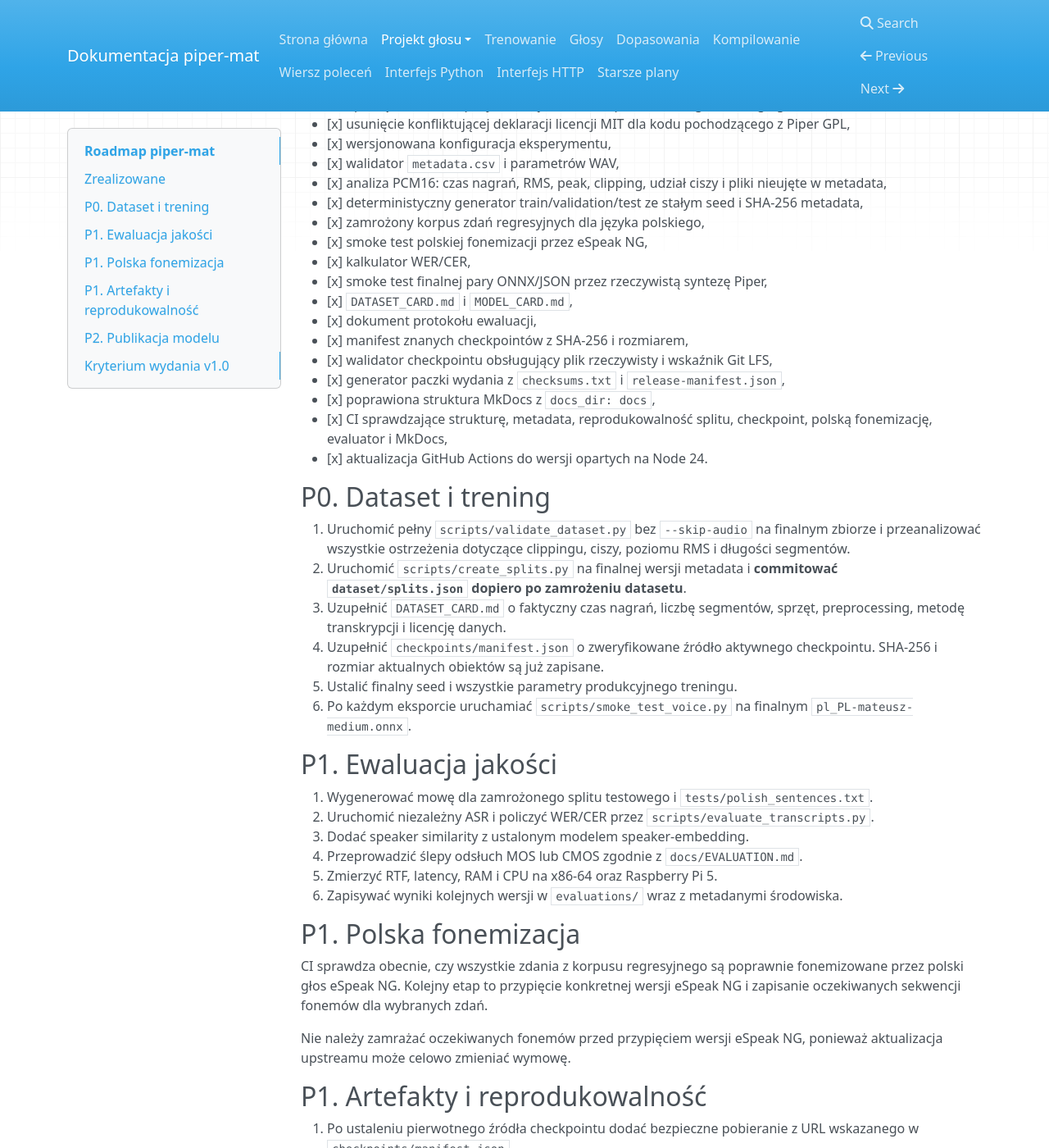
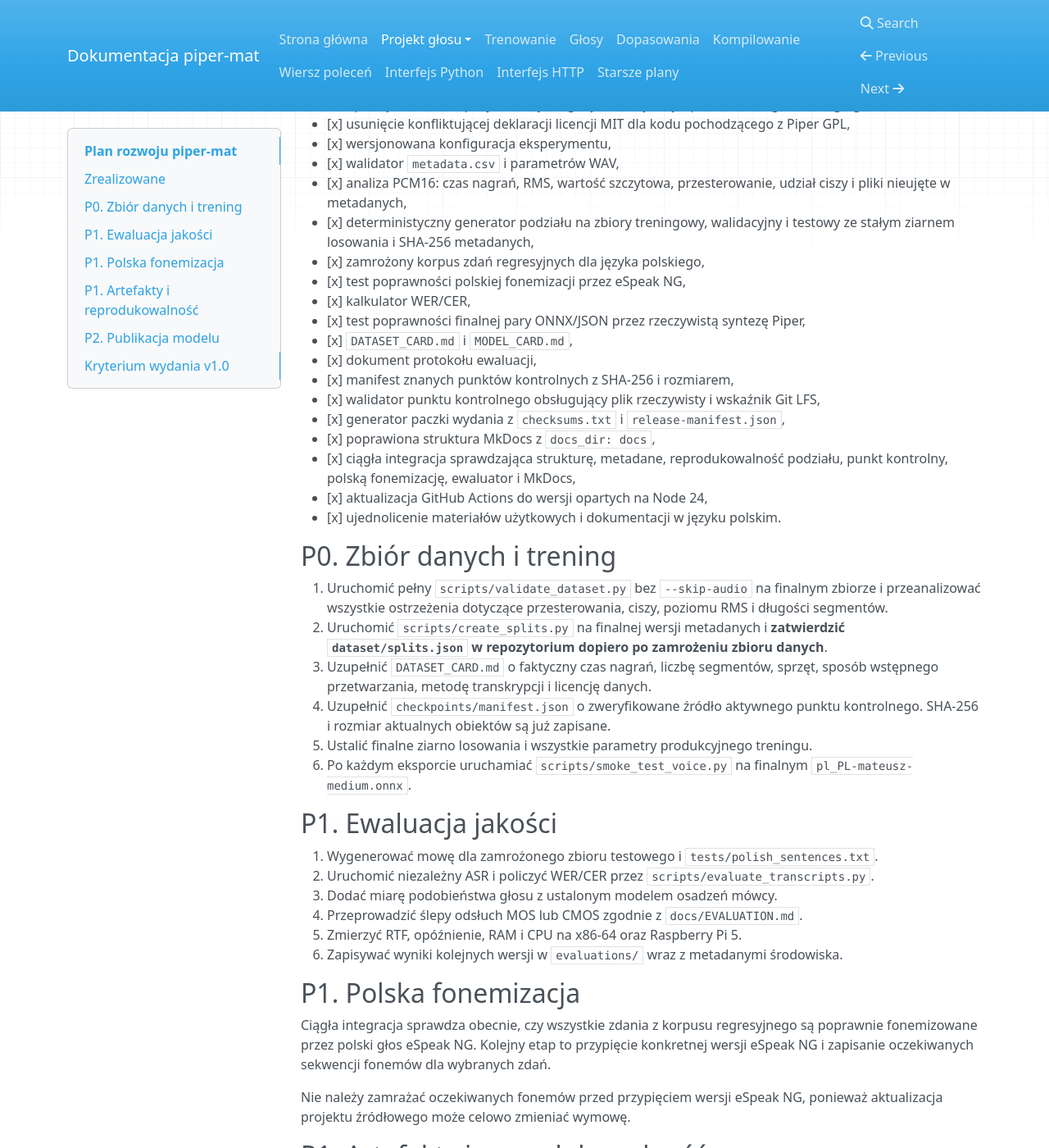
Before and after one commit to MatPomGit/piper-mat, an MkDocs documentation site: the page built from docs/ROADMAP.md, in a window 1280 px wide and 1400 px high, scrolled down 234 px. Shown: the whole window at 82% size. Built offline with MkDocs 1.6.1, drawn with Linux system fonts in a browser that asks for light colours; nearby versions of some CDN libraries; some of the changed text lies outside the part shown.

Commit message:
Spolszcz plan rozwoju projektu

```diff
--- a/docs/ROADMAP.md
+++ b/docs/ROADMAP.md
@@ -1,77 +1,78 @@
-# Roadmap piper-mat
+# Plan rozwoju piper-mat
 
 Repozytorium ma już podstawową strukturę powtarzalnego projektu głosu `pl_PL-mateusz-medium`. Poniżej rozdzielono elementy wdrożone od prac wymagających rzeczywistych danych pomiarowych lub finalnego modelu.
 
 ## Zrealizowane
 
-- [x] uporządkowanie repozytorium jako forka Piper do treningu własnego głosu,
+- [x] uporządkowanie repozytorium jako gałęzi rozwojowej Piper do treningu własnego głosu,
 - [x] usunięcie konfliktującej deklaracji licencji MIT dla kodu pochodzącego z Piper GPL,
 - [x] wersjonowana konfiguracja eksperymentu,
 - [x] walidator `metadata.csv` i parametrów WAV,
-- [x] analiza PCM16: czas nagrań, RMS, peak, clipping, udział ciszy i pliki nieujęte w metadata,
-- [x] deterministyczny generator train/validation/test ze stałym seed i SHA-256 metadata,
+- [x] analiza PCM16: czas nagrań, RMS, wartość szczytowa, przesterowanie, udział ciszy i pliki nieujęte w metadanych,
+- [x] deterministyczny generator podziału na zbiory treningowy, walidacyjny i testowy ze stałym ziarnem losowania i SHA-256 metadanych,
 - [x] zamrożony korpus zdań regresyjnych dla języka polskiego,
-- [x] smoke test polskiej fonemizacji przez eSpeak NG,
+- [x] test poprawności polskiej fonemizacji przez eSpeak NG,
 - [x] kalkulator WER/CER,
-- [x] smoke test finalnej pary ONNX/JSON przez rzeczywistą syntezę Piper,
+- [x] test poprawności finalnej pary ONNX/JSON przez rzeczywistą syntezę Piper,
 - [x] `DATASET_CARD.md` i `MODEL_CARD.md`,
 - [x] dokument protokołu ewaluacji,
-- [x] manifest znanych checkpointów z SHA-256 i rozmiarem,
-- [x] walidator checkpointu obsługujący plik rzeczywisty i wskaźnik Git LFS,
+- [x] manifest znanych punktów kontrolnych z SHA-256 i rozmiarem,
+- [x] walidator punktu kontrolnego obsługujący plik rzeczywisty i wskaźnik Git LFS,
 - [x] generator paczki wydania z `checksums.txt` i `release-manifest.json`,
 - [x] poprawiona struktura MkDocs z `docs_dir: docs`,
-- [x] CI sprawdzające strukturę, metadata, reprodukowalność splitu, checkpoint, polską fonemizację, evaluator i MkDocs,
-- [x] aktualizacja GitHub Actions do wersji opartych na Node 24.
+- [x] ciągła integracja sprawdzająca strukturę, metadane, reprodukowalność podziału, punkt kontrolny, polską fonemizację, ewaluator i MkDocs,
+- [x] aktualizacja GitHub Actions do wersji opartych na Node 24,
+- [x] ujednolicenie materiałów użytkowych i dokumentacji w języku polskim.
 
-## P0. Dataset i trening
+## P0. Zbiór danych i trening
 
-1. Uruchomić pełny `scripts/validate_dataset.py` bez `--skip-audio` na finalnym zbiorze i przeanalizować wszystkie ostrzeżenia dotyczące clippingu, ciszy, poziomu RMS i długości segmentów.
-2. Uruchomić `scripts/create_splits.py` na finalnej wersji metadata i **commitować `dataset/splits.json` dopiero po zamrożeniu datasetu**.
-3. Uzupełnić `DATASET_CARD.md` o faktyczny czas nagrań, liczbę segmentów, sprzęt, preprocessing, metodę transkrypcji i licencję danych.
-4. Uzupełnić `checkpoints/manifest.json` o zweryfikowane źródło aktywnego checkpointu. SHA-256 i rozmiar aktualnych obiektów są już zapisane.
-5. Ustalić finalny seed i wszystkie parametry produkcyjnego treningu.
+1. Uruchomić pełny `scripts/validate_dataset.py` bez `--skip-audio` na finalnym zbiorze i przeanalizować wszystkie ostrzeżenia dotyczące przesterowania, ciszy, poziomu RMS i długości segmentów.
+2. Uruchomić `scripts/create_splits.py` na finalnej wersji metadanych i **zatwierdzić `dataset/splits.json` w repozytorium dopiero po zamrożeniu zbioru danych**.
+3. Uzupełnić `DATASET_CARD.md` o faktyczny czas nagrań, liczbę segmentów, sprzęt, sposób wstępnego przetwarzania, metodę transkrypcji i licencję danych.
+4. Uzupełnić `checkpoints/manifest.json` o zweryfikowane źródło aktywnego punktu kontrolnego. SHA-256 i rozmiar aktualnych obiektów są już zapisane.
+5. Ustalić finalne ziarno losowania i wszystkie parametry produkcyjnego treningu.
 6. Po każdym eksporcie uruchamiać `scripts/smoke_test_voice.py` na finalnym `pl_PL-mateusz-medium.onnx`.
 
 ## P1. Ewaluacja jakości
 
-1. Wygenerować mowę dla zamrożonego splitu testowego i `tests/polish_sentences.txt`.
+1. Wygenerować mowę dla zamrożonego zbioru testowego i `tests/polish_sentences.txt`.
 2. Uruchomić niezależny ASR i policzyć WER/CER przez `scripts/evaluate_transcripts.py`.
-3. Dodać speaker similarity z ustalonym modelem speaker-embedding.
+3. Dodać miarę podobieństwa głosu z ustalonym modelem osadzeń mówcy.
 4. Przeprowadzić ślepy odsłuch MOS lub CMOS zgodnie z `docs/EVALUATION.md`.
-5. Zmierzyć RTF, latency, RAM i CPU na x86-64 oraz Raspberry Pi 5.
+5. Zmierzyć RTF, opóźnienie, RAM i CPU na x86-64 oraz Raspberry Pi 5.
 6. Zapisywać wyniki kolejnych wersji w `evaluations/` wraz z metadanymi środowiska.
 
 ## P1. Polska fonemizacja
 
-CI sprawdza obecnie, czy wszystkie zdania z korpusu regresyjnego są poprawnie fonemizowane przez polski głos eSpeak NG. Kolejny etap to przypięcie konkretnej wersji eSpeak NG i zapisanie oczekiwanych sekwencji fonemów dla wybranych zdań.
+Ciągła integracja sprawdza obecnie, czy wszystkie zdania z korpusu regresyjnego są poprawnie fonemizowane przez polski głos eSpeak NG. Kolejny etap to przypięcie konkretnej wersji eSpeak NG i zapisanie oczekiwanych sekwencji fonemów dla wybranych zdań.
 
-Nie należy zamrażać oczekiwanych fonemów przed przypięciem wersji eSpeak NG, ponieważ aktualizacja upstreamu może celowo zmieniać wymowę.
+Nie należy zamrażać oczekiwanych fonemów przed przypięciem wersji eSpeak NG, ponieważ aktualizacja projektu źródłowego może celowo zmieniać wymowę.
 
 ## P1. Artefakty i reprodukowalność
 
-1. Po ustaleniu pierwotnego źródła checkpointu dodać bezpieczne pobieranie z URL wskazanego w `checkpoints/manifest.json`.
+1. Po ustaleniu pierwotnego źródła punktu kontrolnego dodać bezpieczne pobieranie z adresu URL wskazanego w `checkpoints/manifest.json`.
 2. Zapisywać wersje Python, PyTorch, Lightning, CUDA, Piper i eSpeak NG w rekordzie eksperymentu.
-3. Usunąć niepotrzebne warianty checkpointów i duże modele bazowe z głównego drzewa po zapewnieniu stabilnego źródła pobierania.
-4. Publikować finalne modele przez GitHub Releases lub Hugging Face zamiast jako zwykłe commity.
+3. Usunąć niepotrzebne warianty punktów kontrolnych i duże modele bazowe z głównego drzewa po zapewnieniu stabilnego źródła pobierania.
+4. Publikować finalne modele jako wydania GitHub lub w serwisie Hugging Face zamiast jako zwykłe zatwierdzenia.
 5. Rozważyć podpisywanie manifestów wydania po ustabilizowaniu procesu publikacji.
 
 ## P2. Publikacja modelu
 
 1. Uzupełnić `MODEL_CARD.md` rzeczywistymi parametrami i wynikami.
-2. Ustalić osobno licencję datasetu i finalnego modelu głosu.
+2. Ustalić osobno licencję zbioru danych i finalnego modelu głosu.
 3. Opublikować stały zestaw próbek porównawczych.
 4. Dodać instrukcję instalacji modelu w Piper, Wyoming Piper i Home Assistant.
-5. Uruchamiać `scripts/package_release.py` dla każdego kandydata do wydania i publikować wynik dopiero po smoke teście i ewaluacji.
+5. Uruchamiać `scripts/package_release.py` dla każdego kandydata do wydania i publikować wynik dopiero po teście poprawności i ewaluacji.
 
 ## Kryterium wydania v1.0
 
 Wydanie `pl_PL-mateusz-medium` można oznaczyć jako stabilne, gdy:
 
-- dataset przechodzi pełną walidację sygnału,
-- `dataset/splits.json` jest zamrożony i zgodny z SHA-256 metadata,
-- trening można odtworzyć z wersjonowanej konfiguracji i wskazanego checkpointu,
-- finalny ONNX przechodzi smoke test,
-- dostępne są WER/CER, speaker similarity i benchmark Raspberry Pi 5/x86-64,
+- zbiór danych przechodzi pełną walidację sygnału,
+- `dataset/splits.json` jest zamrożony i zgodny z SHA-256 metadanych,
+- trening można odtworzyć z wersjonowanej konfiguracji i wskazanego punktu kontrolnego,
+- finalny ONNX przechodzi test poprawności,
+- dostępne są WER/CER, podobieństwo głosu i pomiary wydajności na Raspberry Pi 5 oraz x86-64,
 - `DATASET_CARD.md` i `MODEL_CARD.md` nie zawierają niewypełnionych danych krytycznych,
-- licencje datasetu oraz modelu są jednoznaczne,
-- opublikowana paczka zawiera checksumy i próbki audio.
+- licencje zbioru danych oraz modelu są jednoznaczne,
+- opublikowana paczka zawiera sumy kontrolne i próbki dźwięku.
```
